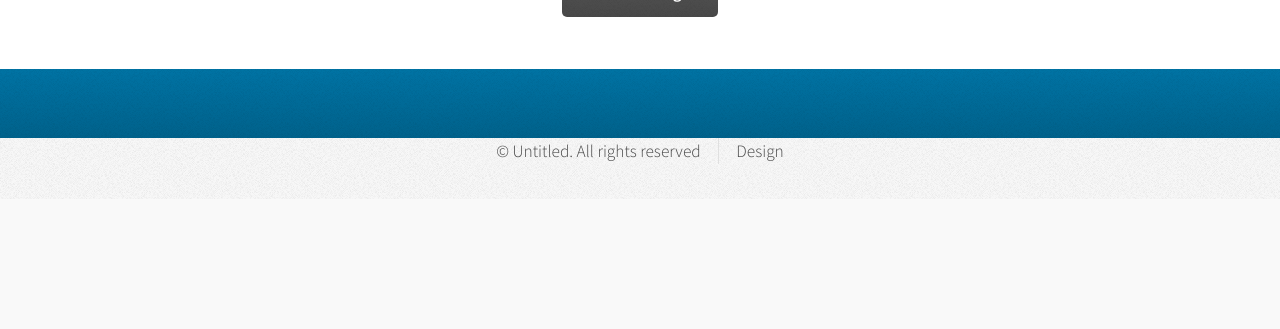
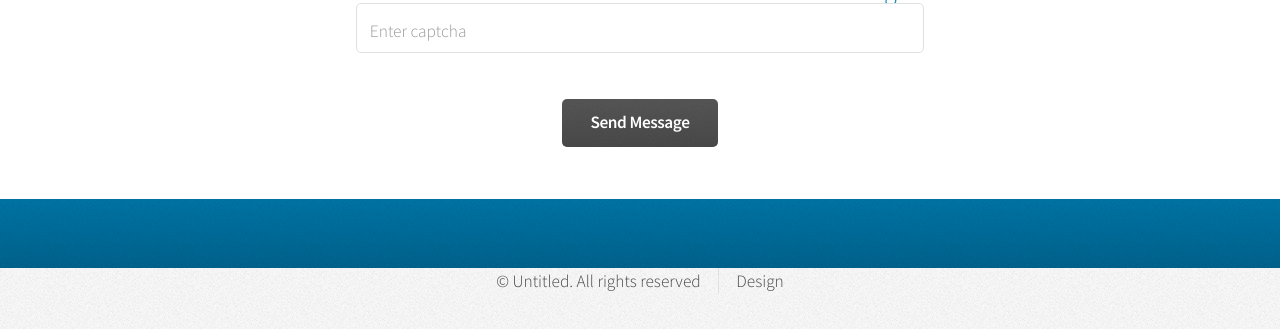
Before and after one commit to Ahmet01100/ETSIM_2_0, a PHP site: page /contact.php in a window 1280 px wide. Shown: the part 1427-1756 px from the top of the page. Before the commit the page ends 1626 px from the top, so only its background shows below. Run offline with PHP 8.4, Linux system fonts and the light colour scheme; a stand-in replaces the project's code that opens the database connection; some libraries are stand-ins or nearby versions.

Commit message:
Formulaire de contact avec Captcha OK

```diff
--- a/etsim/contact.php
+++ b/etsim/contact.php
@@ -3,18 +3,16 @@
 * Created by : bryan.maisano@gmail.com
 * date * 05-10-2015
 */
-session_start();
+
 include_once 'includes/functions.php';
 if(!isset($_SESSION))
     sec_session_start();
 
-
 include_once 'includes/db_connect.php';
 
-include_once 'includes/send_form_email.php';
-include_once 'includes/captcha/simple-php-captcha.php';
 
-$_SESSION['captcha'] = simple_php_captcha();
+//run the code only if the form has been submitted
+
 ?>
 <!DOCTYPE HTML>
 <html>
@@ -29,7 +27,21 @@ $_SESSION['captcha'] = simple_php_captcha();
 			<!-- Navigation Bar -->
 			<?php include_once 'includes/layout/NavigBar.php'; ?>
 			<!-- Login Bar -->
-			<?php include_once 'includes/layout/LoginDiv.php'; ?>
+			<?php include_once 'includes/layout/LoginDiv.php';
+            if(isset($_POST['contactform'])){
+
+                if($_SESSION["captcha"]!=$_POST["captcha"])
+                {
+                    /*echo $_POST["captcha"].'<br/>';
+                    echo $_SESSION["captcha"].'<br/>';*/
+                    echo 'Characters do not match the black characters on the image.';
+                } else {
+                    include_once 'includes/send_form_email.php';
+                }
+            }
+
+            ?>
+
 			<!-- Main -->
 				<section class="wrapper style1" min-width="800px" width="30%" max-width="1000px">
 					<div class="container">
@@ -56,11 +68,11 @@ $_SESSION['captcha'] = simple_php_captcha();
 											</div>
 										</div>
                                         <div class="row 50%">
-                                                <div class="6u">
-                                                    <?php echo '<img src="' . $_SESSION['captcha']['image_src'] . '" alt="CAPTCHA code">';?>
-                                                </div>
-                                                <div class="6u">
-                                                    <input type="text" name="captcha" id="captcha" placeholder="Entrer le code" />
+                                                <div class="12u">
+
+                                                        <p>Only enter the 3 <b>black</b> characters:</p>
+                                                        <p><img src="includes/captcha/captcha.php" alt="captcha image" id="captcha"><a href="#" onclick="document.getElementById('captcha').src = 'includes/captcha/captcha.php?' + Math.random(); return false">Reload Image</a><br />
+                                                        <input type="text" id="captcha" name="captcha" size="3" maxlength="3" placeholder="Enter captcha"></p>
                                                 </div>
                                             </div>
 										<div class="row 50%">
--- /dev/null
+++ b/etsim/includes/captcha/captcha.php
@@ -0,0 +1,36 @@
+<?php
+include_once '../functions.php';
+if(!isset($_SESSION))
+    sec_session_start();
+header("Expires: Mon, 26 Jul 1997 05:00:00 GMT");
+header("Last-Modified: " . gmdate("D, d M Y H:i:s") . " GMT");
+header("Cache-Control: no-store, no-cache, must-revalidate");
+header("Cache-Control: post-check=0, pre-check=0", false);
+header("Pragma: no-cache");
+
+function _generateRandom($length=6)
+{
+    $_rand_src = array(
+        array(48,57) //digits
+        , array(97,122) //lowercase chars
+//        , array(65,90) //uppercase chars
+    );
+    srand ((double) microtime() * 1000000);
+    $random_string = "";
+    for($i=0;$i<$length;$i++){
+        $i1=rand(0,sizeof($_rand_src)-1);
+        $random_string .= chr(rand($_rand_src[$i1][0],$_rand_src[$i1][1]));
+    }
+    return $random_string;
+}
+
+$im = @imagecreatefromjpeg("captcha.jpg");
+$rand = _generateRandom(3);
+$_SESSION['captcha'] = $rand;
+ImageString($im, 9, 2, 2, $rand[0]." ".$rand[1]." ".$rand[2]." ", ImageColorAllocate ($im, 0, 0, 0));
+$rand = _generateRandom(3);
+ImageString($im, 9, 2, 2, " ".$rand[0]." ".$rand[1]." ".$rand[2], ImageColorAllocate ($im, 255, 0, 0));
+Header ('Content-type: image/jpeg');
+imagejpeg($im,NULL,100);
+ImageDestroy($im);
+?>
--- a/etsim/includes/send_form_email.php
+++ b/etsim/includes/send_form_email.php
@@ -43,10 +43,10 @@ if (isset($_POST['contactform']) && $_POST['contactform'] == 'contactform') {
 			died($error_message);
 		}
 
-        if($captcha != $_SESSION['captcha']['code']){
+        /*if($captcha != $_SESSION['captcha']['code']){
             died("The captcha code is not correct!");
-        }
-
+        }*/
+        try {
             // Envoi du mail de contact avec Swiftmailer
             $transport = Swift_SmtpTransport::newInstance(GMAIL_SMTP, 465, GMAIL_ENCRYPTION)
                 ->setUsername(GMAIL_ADMIN)
@@ -60,6 +60,10 @@ if (isset($_POST['contactform']) && $_POST['contactform'] == 'contactform') {
               ->setBody($message."\n\nMail sender : ".$email);
 
             $result = $mailer->send($messageSwift);
+            echo 'Send mail successful!<br/>';
+        } catch (Exception $e){
+            echo 'Problem while sending the mail (Exception : '.$e->getMessage().')<br/>';
+        }
 	}
 }
 ?>
```
Also changed, not shown: etsim/includes/captcha/captcha.jpg (added). Lines whose indentation alone changed are shown as unchanged.
